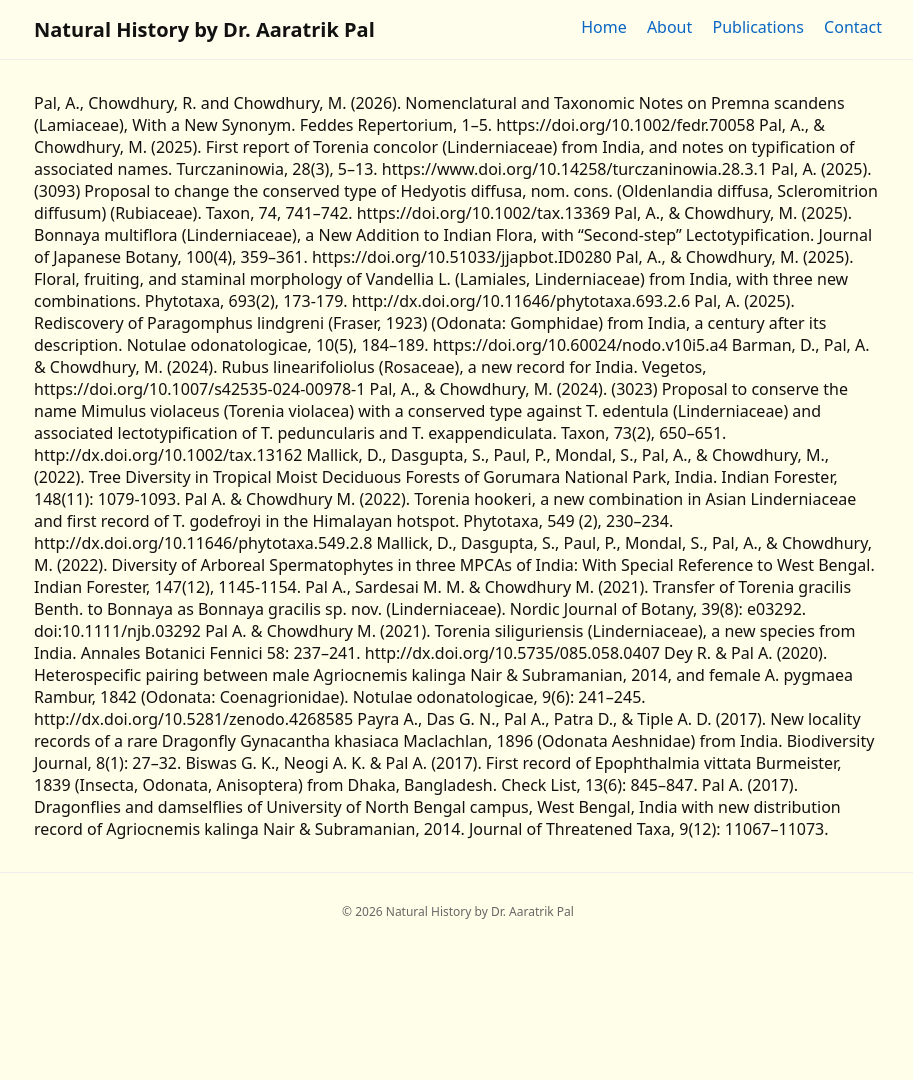
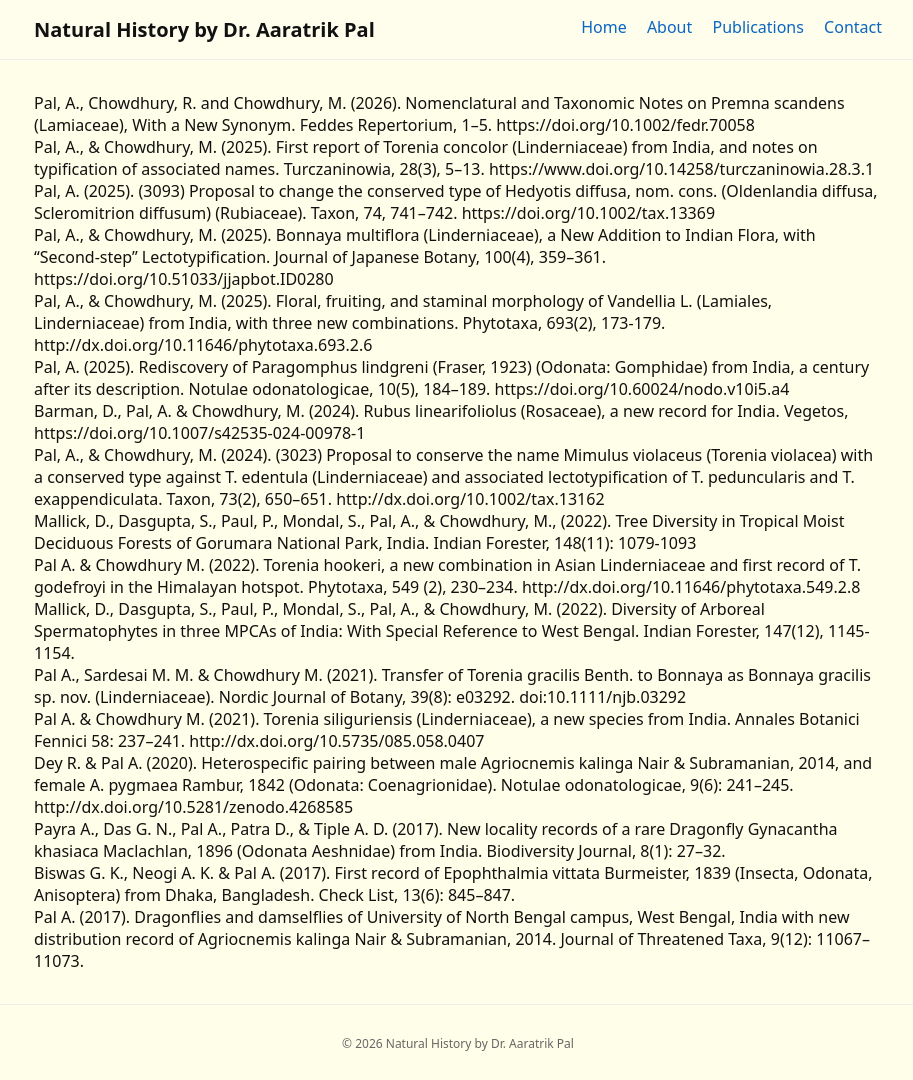
Before and after one commit to naturalhistory/naturalhistory.github.io, a Jekyll site: the page built from publications.md, in a window 1280 px wide. Shown: the whole page, without its empty margins (182-1095 px from the left). Built offline with Jekyll 4.4.1, drawn with Linux system fonts in a browser that asks for light colours; our own code applies the rules of GitHub Pages for plain Markdown files; before the commit the page ends 948 px from its top, so only the background shows below that; part of the change alters nothing that is shown.

```diff
--- a/publications.md
+++ b/publications.md
@@ -1,17 +1,24 @@
-Pal, A., Chowdhury, R. and Chowdhury, M. (2026). Nomenclatural and Taxonomic Notes on Premna scandens (Lamiaceae), With a New Synonym. Feddes Repertorium, 1–5. https://doi.org/10.1002/fedr.70058
-Pal, A., & Chowdhury, M. (2025). First report of Torenia concolor (Linderniaceae) from India, and notes on typification of associated names. Turczaninowia, 28(3), 5–13. https://www.doi.org/10.14258/turczaninowia.28.3.1
-Pal, A. (2025). (3093) Proposal to change the conserved type of Hedyotis diffusa, nom. cons. (Oldenlandia diffusa, Scleromitrion diffusum) (Rubiaceae). Taxon, 74, 741–742. https://doi.org/10.1002/tax.13369
-Pal, A., & Chowdhury, M. (2025). Bonnaya multiflora (Linderniaceae), a New Addition to Indian Flora, with “Second-step” Lectotypification. Journal of Japanese Botany, 100(4), 359–361. https://doi.org/10.51033/jjapbot.ID0280
-Pal, A., & Chowdhury, M. (2025). Floral, fruiting, and staminal morphology of Vandellia L. (Lamiales, Linderniaceae) from India, with three new combinations. Phytotaxa, 693(2), 173-179. http://dx.doi.org/10.11646/phytotaxa.693.2.6
-Pal, A. (2025). Rediscovery of Paragomphus lindgreni (Fraser, 1923) (Odonata: Gomphidae) from India, a century after its description. Notulae odonatologicae, 10(5), 184–189. https://doi.org/10.60024/nodo.v10i5.a4
-Barman, D., Pal, A. & Chowdhury, M. (2024). Rubus linearifoliolus (Rosaceae), a new record for India. Vegetos, https://doi.org/10.1007/s42535-024-00978-1
-Pal, A., & Chowdhury, M. (2024). (3023) Proposal to conserve the name Mimulus violaceus (Torenia violacea) with a conserved type against T. edentula (Linderniaceae) and associated lectotypification of T. peduncularis and T. exappendiculata. Taxon, 73(2), 650–651. http://dx.doi.org/10.1002/tax.13162
-Mallick, D., Dasgupta, S., Paul, P., Mondal, S., Pal, A., & Chowdhury, M., (2022). Tree Diversity in Tropical Moist Deciduous Forests of Gorumara National Park, India. Indian Forester, 148(11): 1079-1093.
-Pal A. & Chowdhury M. (2022). Torenia hookeri, a new combination in Asian Linderniaceae and first record of T. godefroyi in the Himalayan hotspot. Phytotaxa, 549 (2), 230–234. http://dx.doi.org/10.11646/phytotaxa.549.2.8
-Mallick, D., Dasgupta, S., Paul, P., Mondal, S., Pal, A., & Chowdhury, M. (2022). Diversity of Arboreal Spermatophytes in three MPCAs of India: With Special Reference to West Bengal. Indian Forester, 147(12), 1145-1154.
-Pal A., Sardesai M. M. & Chowdhury M. (2021). Transfer of Torenia gracilis Benth. to Bonnaya as Bonnaya gracilis sp. nov. (Linderniaceae). Nordic Journal of Botany, 39(8): e03292. doi:10.1111/njb.03292
-Pal A. & Chowdhury M. (2021). Torenia siliguriensis (Linderniaceae), a new species from India. Annales Botanici Fennici 58: 237–241. http://dx.doi.org/10.5735/085.058.0407
-Dey R. & Pal A. (2020). Heterospecific pairing between male Agriocnemis kalinga Nair & Subramanian, 2014, and female A. pygmaea Rambur, 1842 (Odonata: Coenagrionidae). Notulae odonatologicae, 9(6): 241–245. http://dx.doi.org/10.5281/zenodo.4268585
-Payra A., Das G. N., Pal A., Patra D., & Tiple A. D. (2017). New locality records of a rare Dragonfly Gynacantha khasiaca Maclachlan, 1896 (Odonata Aeshnidae) from India. Biodiversity Journal, 8(1): 27–32.
-Biswas G. K., Neogi A. K. & Pal A. (2017). First record of Epophthalmia vittata Burmeister, 1839 (Insecta, Odonata, Anisoptera) from Dhaka, Bangladesh. Check List, 13(6): 845–847.
-Pal A. (2017). Dragonflies and damselflies of University of North Bengal campus, West Bengal, India with new distribution record of Agriocnemis kalinga Nair & Subramanian, 2014. Journal of Threatened Taxa, 9(12): 11067–11073.
+---
+layout: default
+title: Home
+permalink: /
+---
+
+
+Pal, A., Chowdhury, R. and Chowdhury, M. (2026). Nomenclatural and Taxonomic Notes on Premna scandens (Lamiaceae), With a New Synonym. Feddes Repertorium, 1–5. https://doi.org/10.1002/fedr.70058 <br>
+Pal, A., & Chowdhury, M. (2025). First report of Torenia concolor (Linderniaceae) from India, and notes on typification of associated names. Turczaninowia, 28(3), 5–13. https://www.doi.org/10.14258/turczaninowia.28.3.1 <br>
+Pal, A. (2025). (3093) Proposal to change the conserved type of Hedyotis diffusa, nom. cons. (Oldenlandia diffusa, Scleromitrion diffusum) (Rubiaceae). Taxon, 74, 741–742. https://doi.org/10.1002/tax.13369 <br>
+Pal, A., & Chowdhury, M. (2025). Bonnaya multiflora (Linderniaceae), a New Addition to Indian Flora, with “Second-step” Lectotypification. Journal of Japanese Botany, 100(4), 359–361. https://doi.org/10.51033/jjapbot.ID0280 <br>
+Pal, A., & Chowdhury, M. (2025). Floral, fruiting, and staminal morphology of Vandellia L. (Lamiales, Linderniaceae) from India, with three new combinations. Phytotaxa, 693(2), 173-179. http://dx.doi.org/10.11646/phytotaxa.693.2.6 <br>
+Pal, A. (2025). Rediscovery of Paragomphus lindgreni (Fraser, 1923) (Odonata: Gomphidae) from India, a century after its description. Notulae odonatologicae, 10(5), 184–189. https://doi.org/10.60024/nodo.v10i5.a4 <br>
+Barman, D., Pal, A. & Chowdhury, M. (2024). Rubus linearifoliolus (Rosaceae), a new record for India. Vegetos, https://doi.org/10.1007/s42535-024-00978-1 <br>
+Pal, A., & Chowdhury, M. (2024). (3023) Proposal to conserve the name Mimulus violaceus (Torenia violacea) with a conserved type against T. edentula (Linderniaceae) and associated lectotypification of T. peduncularis and T. exappendiculata. Taxon, 73(2), 650–651. http://dx.doi.org/10.1002/tax.13162  <br>
+Mallick, D., Dasgupta, S., Paul, P., Mondal, S., Pal, A., & Chowdhury, M., (2022). Tree Diversity in Tropical Moist Deciduous Forests of Gorumara National Park, India. Indian Forester, 148(11): 1079-1093 <br>
+Pal A. & Chowdhury M. (2022). Torenia hookeri, a new combination in Asian Linderniaceae and first record of T. godefroyi in the Himalayan hotspot. Phytotaxa, 549 (2), 230–234. http://dx.doi.org/10.11646/phytotaxa.549.2.8 <br>
+Mallick, D., Dasgupta, S., Paul, P., Mondal, S., Pal, A., & Chowdhury, M. (2022). Diversity of Arboreal Spermatophytes in three MPCAs of India: With Special Reference to West Bengal. Indian Forester, 147(12), 1145-1154. <br>
+Pal A., Sardesai M. M. & Chowdhury M. (2021). Transfer of Torenia gracilis Benth. to Bonnaya as Bonnaya gracilis sp. nov. (Linderniaceae). Nordic Journal of Botany, 39(8): e03292. doi:10.1111/njb.03292 <br>
+Pal A. & Chowdhury M. (2021). Torenia siliguriensis (Linderniaceae), a new species from India. Annales Botanici Fennici 58: 237–241. http://dx.doi.org/10.5735/085.058.0407 <br>
+Dey R. & Pal A. (2020). Heterospecific pairing between male Agriocnemis kalinga Nair & Subramanian, 2014, and female A. pygmaea Rambur, 1842 (Odonata: Coenagrionidae). Notulae odonatologicae, 9(6): 241–245. http://dx.doi.org/10.5281/zenodo.4268585 <br>
+Payra A., Das G. N., Pal A., Patra D., & Tiple A. D. (2017). New locality records of a rare Dragonfly Gynacantha khasiaca Maclachlan, 1896 (Odonata Aeshnidae) from India. Biodiversity Journal, 8(1): 27–32.<br>
+Biswas G. K., Neogi A. K. & Pal A. (2017). First record of Epophthalmia vittata Burmeister, 1839 (Insecta, Odonata, Anisoptera) from Dhaka, Bangladesh. Check List, 13(6): 845–847.<br>
+Pal A. (2017). Dragonflies and damselflies of University of North Bengal campus, West Bengal, India with new distribution record of Agriocnemis kalinga Nair & Subramanian, 2014. Journal of Threatened Taxa, 9(12): 11067–11073.<br>
```
